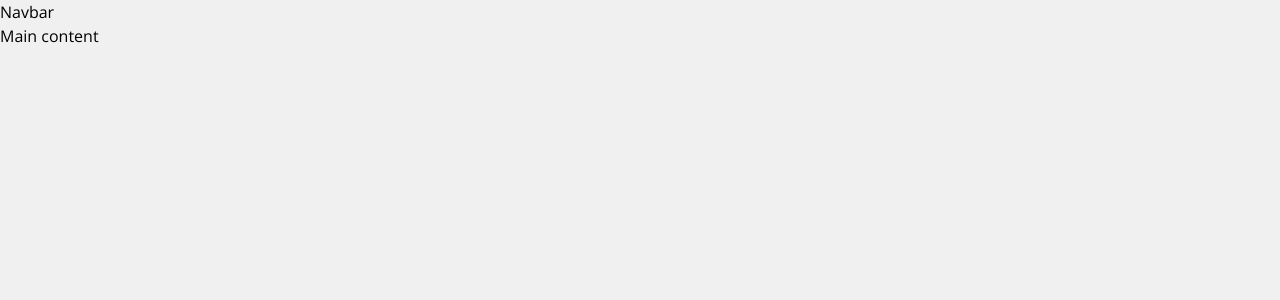
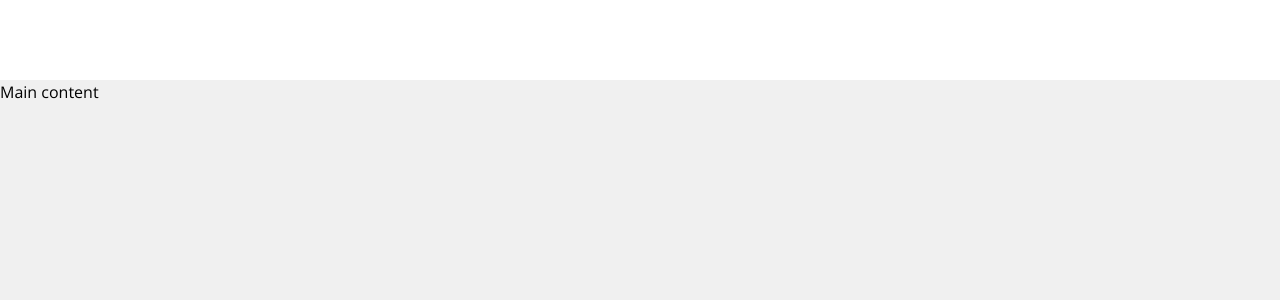
Before and after one commit to asiughuslyvesterobus/social_app, a Next.js app in the folder client/: page / in a window 1280 px wide. Shown: the top 300 px of the page. Built offline with nearby package versions, Linux system fonts and the light colour scheme.

Commit message:
working on navbar

```diff
--- a/client/components/Navbar.tsx
+++ b/client/components/Navbar.tsx
@@ -10,7 +10,7 @@ const Navbar = ({ title }: { title: String }) => {
           content="Connecting People, One Post at a Time"
         />
       </Head>
-      <nav>Navbar</nav>
+      <nav className="w-full h-20 bg-white"></nav>
     </>
   );
 };
```
